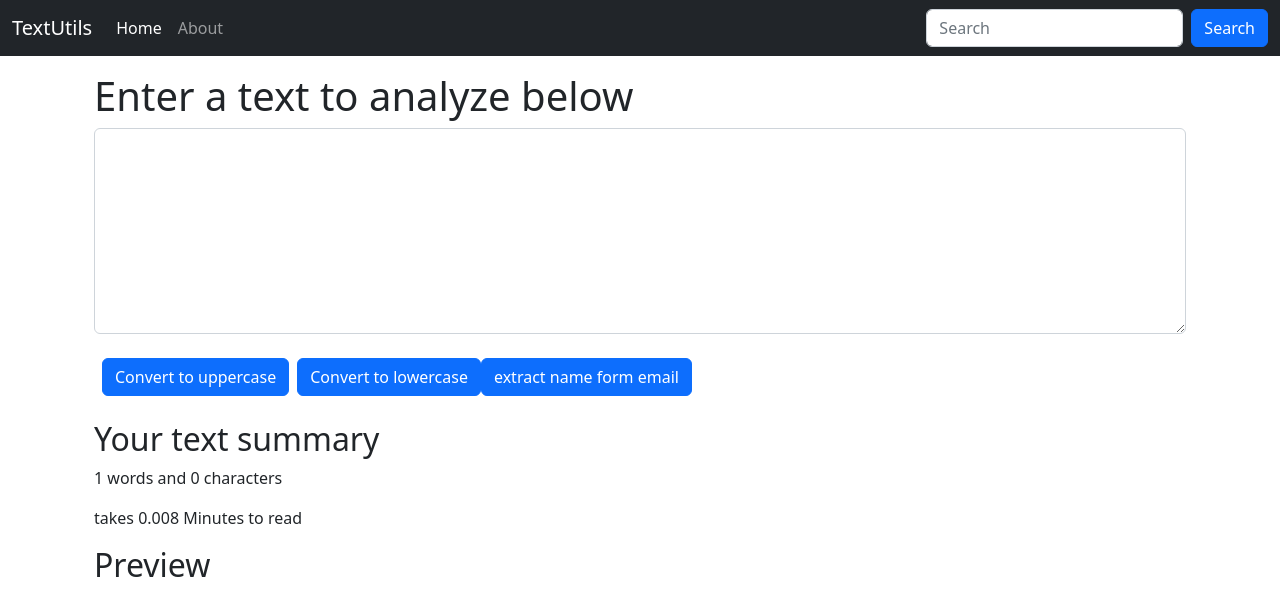
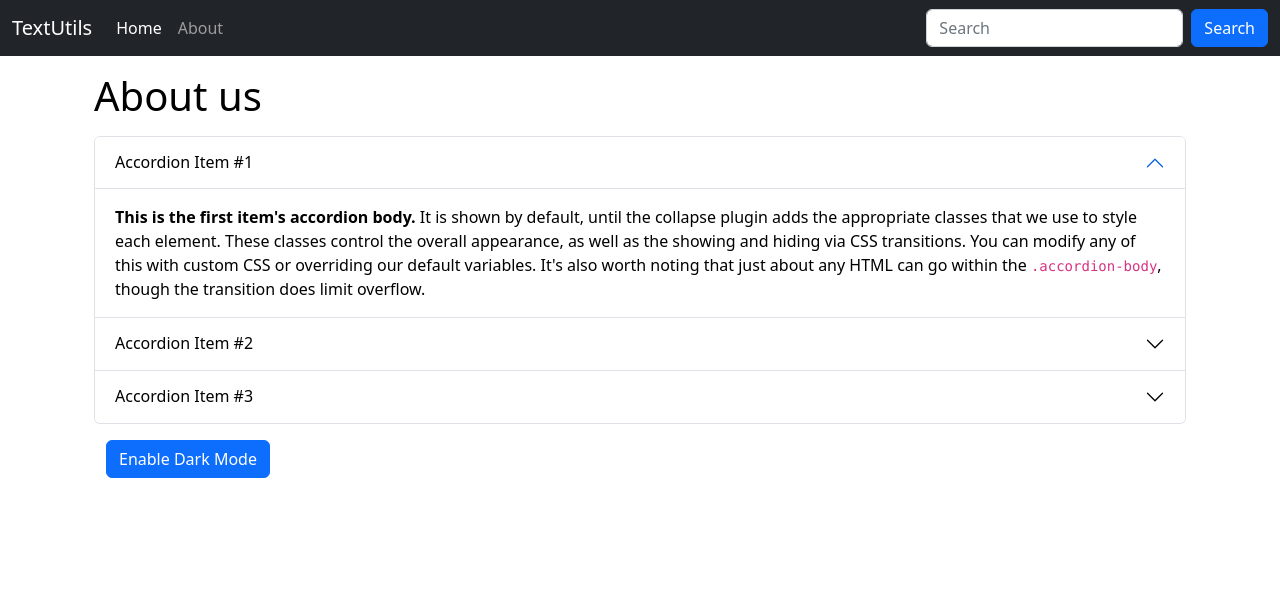
Before and after one commit to Anjali4402/TextUtilsweb-react, a React (Create React App) app: page / in a window 1280 px wide. Shown: the top 616 px of the page. Built offline with nearby package versions, Linux system fonts and the light colour scheme.

Commit message:
make new js file with name About.js and add light and dark mode on this

```diff
--- a/src/App.js
+++ b/src/App.js
@@ -1,14 +1,18 @@
 // import React from 'react';
 // import logo from './logo.svg';
 
+import About from "./components/About";
 import Navbar from "./components/Navbar";
-import TextForm from "./components/TextForm";
+// import TextForm from "./components/TextForm";
 
 function App() {
   return (
     <>
       <Navbar title="TextUtils" />
-      <div className="container my-3"><TextForm heading='Enter a text to analyze below'/></div>
+      <div className="container my-3">
+        {/* <TextForm heading='Enter a text to analyze below'/> */}
+        <About/>
+        </div>
     </>
   )
 }
--- /dev/null
+++ b/src/components/About.js
@@ -0,0 +1,73 @@
+import React , {useState} from 'react'
+
+export default function About() {
+    const [mystyle , setMystyle] = useState({
+        color:'black',
+        backgroundColor:'white'
+    })
+
+    const [btntext,setBtnText] = useState('Enable Dark Mode')
+    const toggleStyle = (event)=>{
+        if(mystyle.color === "black"){
+            setMystyle({
+                color:'white',
+                backgroundColor:'black',
+                border: '1px solid white'
+            })
+            setBtnText('Enable Light Mode');
+        }
+        else{
+            setMystyle({
+                color:'black',
+                backgroundColor:'white'
+            })
+            setBtnText('Enable Dark Mode');
+        }
+    }
+    return (
+        <div className='container' style={mystyle}>
+            <h1 className='my-3'>About us</h1>
+            <div className="accordion" id="accordionExample">
+                <div className="accordion-item">
+                    <h2 className="accordion-header" id="headingOne">
+                    <button className="accordion-button" type="button" style={mystyle} data-bs-toggle="collapse" data-bs-target="#collapseOne" aria-expanded="true" aria-controls="collapseOne">
+                        Accordion Item #1
+                    </button>
+                    </h2>
+                    <div id="collapseOne" className="accordion-collapse collapse show" aria-labelledby="headingOne" data-bs-parent="#accordionExample">
+                    <div className="accordion-body" style={mystyle}>
+                        <strong>This is the first item's accordion body.</strong> It is shown by default, until the collapse plugin adds the appropriate classes that we use to style each element. These classes control the overall appearance, as well as the showing and hiding via CSS transitions. You can modify any of this with custom CSS or overriding our default variables. It's also worth noting that just about any HTML can go within the <code>.accordion-body</code>, though the transition does limit overflow.
+                    </div>
+                    </div>
+                </div>
+                <div className="accordion-item">
+                    <h2 className="accordion-header" id="headingTwo">
+                    <button className="accordion-button collapsed" type="button" style={mystyle} data-bs-toggle="collapse" data-bs-target="#collapseTwo" aria-expanded="false" aria-controls="collapseTwo">
+                        Accordion Item #2
+                    </button>
+                    </h2>
+                    <div id="collapseTwo" className="accordion-collapse collapse" aria-labelledby="headingTwo" data-bs-parent="#accordionExample">
+                    <div className="accordion-body"style={mystyle} >
+                        <strong>This is the second item's accordion body.</strong> It is hidden by default, until the collapse plugin adds the appropriate classes that we use to style each element. These classes control the overall appearance, as well as the showing and hiding via CSS transitions. You can modify any of this with custom CSS or overriding our default variables. It's also worth noting that just about any HTML can go within the <code>.accordion-body</code>, though the transition does limit overflow.
+                    </div>
+                    </div>
+                </div>
+                <div className="accordion-item">
+                    <h2 className="accordion-header" id="headingThree">
+                    <button className="accordion-button collapsed" type="button" style={mystyle} data-bs-toggle="collapse" data-bs-target="#collapseThree" aria-expanded="false" aria-controls="collapseThree">
+                        Accordion Item #3
+                    </button>
+                    </h2>
+                    <div id="collapseThree" className="accordion-collapse collapse" aria-labelledby="headingThree" data-bs-parent="#accordionExample">
+                    <div className="accordion-body" style={mystyle}>
+                        <strong>This is the third item's accordion body.</strong> It is hidden by default, until the collapse plugin adds the appropriate classes that we use to style each element. These classes control the overall appearance, as well as the showing and hiding via CSS transitions. You can modify any of this with custom CSS or overriding our default variables. It's also worth noting that just about any HTML can go within the <code>.accordion-body</code>, though the transition does limit overflow.
+                    </div>
+                    </div>
+                </div>
+            </div>
+            <div className='container my-3'>
+                <button type='button' className='btn btn-primary' onClick={toggleStyle}>{btntext}</button>
+            </div>
+        </div>
+    )
+}
--- a/src/components/TextForm.js
+++ b/src/components/TextForm.js
@@ -27,8 +27,8 @@
                     <textarea className='form-control' value={text} onChange={handleOnChange} id='myBox' rows="8"></textarea>
                 </div>
                 <button className="btn btn-primary mx-2" onClick={handleUpClick}>Convert to uppercase</button>
-                <button className="btn btn-primary my-2" onClick={handleLoClick}>Convert to lowercase</button>
-                <button className="btn btn-primary my-2" onClick={handleEmailClick}>extract name form email</button>
+                <button className="btn btn-primary mx-2" onClick={handleLoClick}>Convert to lowercase</button>
+                <button className="btn btn-primary mx-2" onClick={handleEmailClick}>extract name form email</button>
             </div>
             <div className="container my-3">
                 <h2>Your text summary</h2>
```
